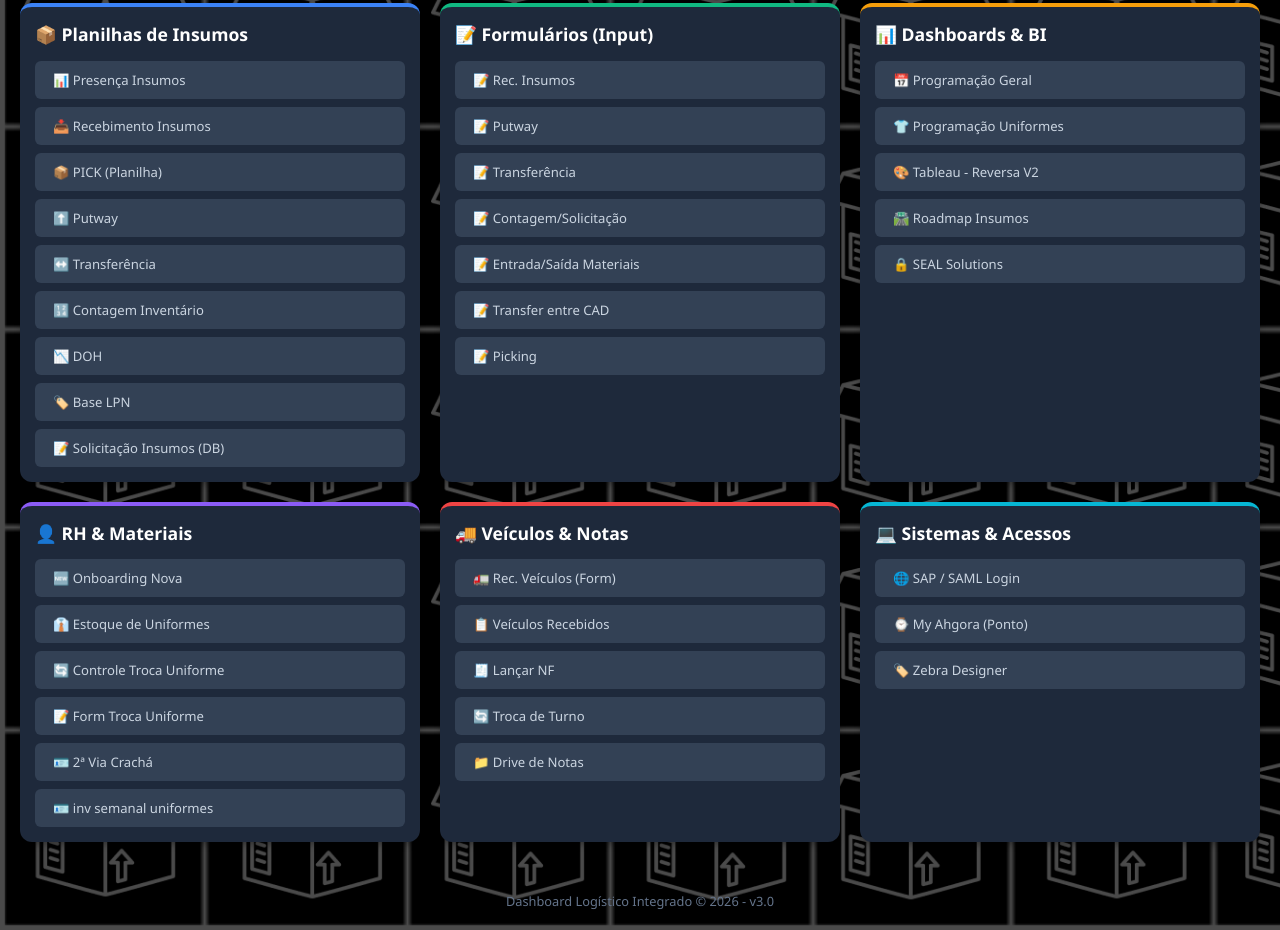
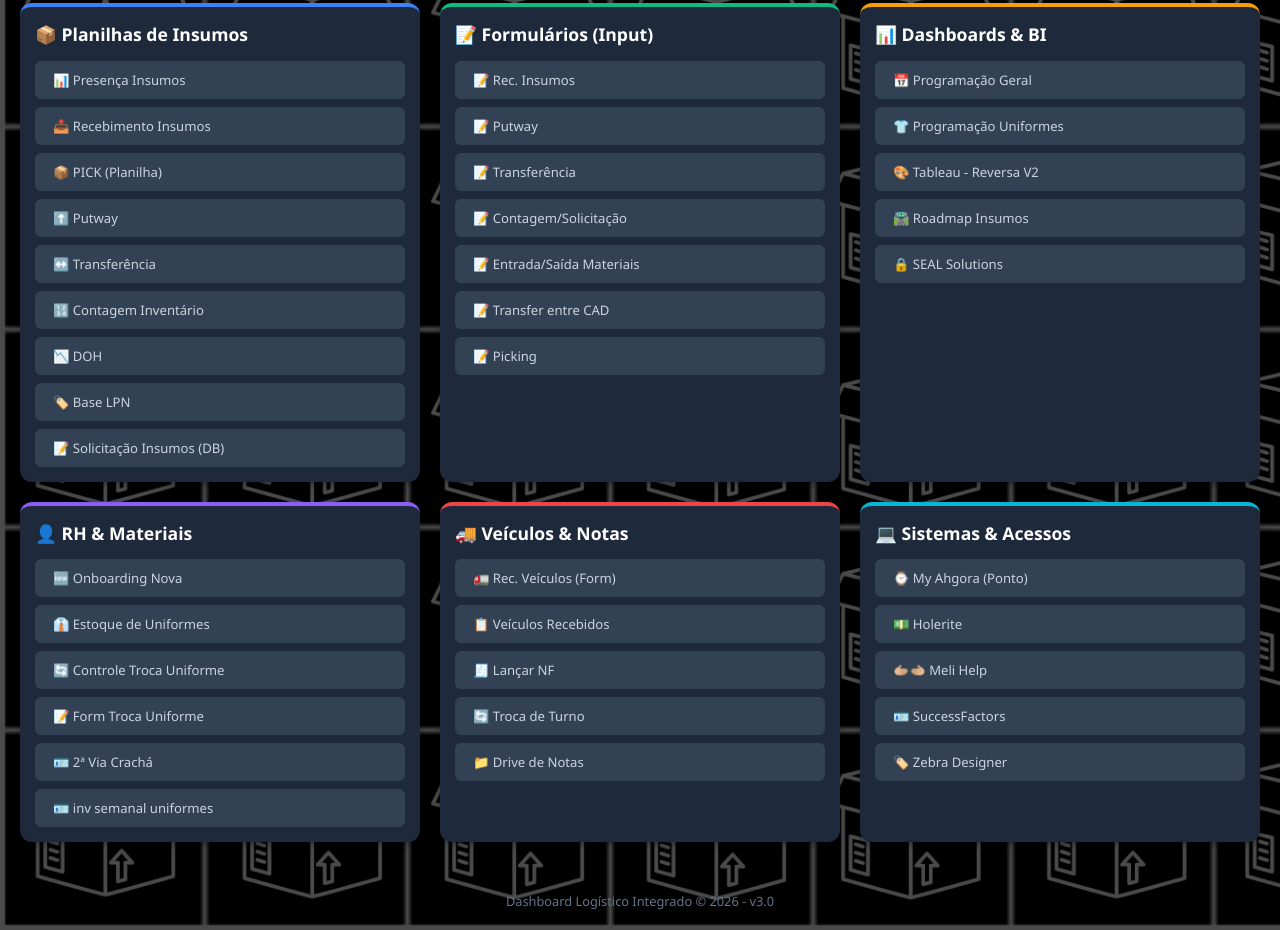
Before and after one commit to danieldreis-spec/DashBoard2, a plain HTML site: page Index.html in a window 1280 px wide. Shown: the part 449-1379 px from the top of the page. Drawn offline with Linux system fonts and the light colour scheme.

Commit message:
Update Index.html

```diff
--- a/Index.html
+++ b/Index.html
@@ -177,8 +177,10 @@ Picking</a>
     <div class="category-card cat-sistemas">
         <h2>💻 Sistemas & Acessos</h2>
         <div class="link-grid">
-            <a href="https://aqajcsarp.accounts.ondemand.com/saml2/idp/acs/aqajcsarp.accounts.ondemand.com" target="_blank" class="btn">🌐 SAP / SAML Login</a>
             <a href="https://app.ahgora.com.br/externo/" target="_blank" class="btn">⌚ My Ahgora (Ponto)</a>
+            <a href="https://www.google.com/url?q=https%3A%2F%2Fwww.holeriteonline.com.br%2Fgp%2Fmercadolivre.aspx&sa=D&sntz=1&usg=AOvVaw1FmGRAOu0QoCX9avSU1iYp" target="_blank" class="btn">💵 Holerite</a>
+            <a href="https://www.google.com/url?q=https%3A%2F%2Fmelihelp.adminml.com%2Fboard&sa=D&sntz=1&usg=AOvVaw1hfjnPEt9IFPVUBf1LiryL" target="_blank" class="btn">🫱🏼‍🫲🏼 Meli Help</a>
+            <a href="https://www.google.com/url?q=https%3A%2F%2Fperformancemanager4.successfactors.com%2Fsf%2Fhome%3Fbplte_company%3DMercadoP%26_s.crb%3Dr6zimlC9toIg%252fhusTJcFVkw7RYmKsrjUrLawO7Hoko8%253d&sa=D&sntz=1&usg=AOvVaw09hJ_bg3Wumk_w7EI5Kdju" target="_blank" class="btn">🪪 SuccessFactors</a>
             <a href="https://drive.google.com/file/d/1Kp1J5cYux3Q4YMWcft22Kk9dmVHRbqLR/view" target="_blank" class="btn">🏷️ Zebra Designer</a>
         </div>
     </div>
@@ -190,4 +192,5 @@ Picking</a>
 </div>
 
 </body>
+
 </html>
```
